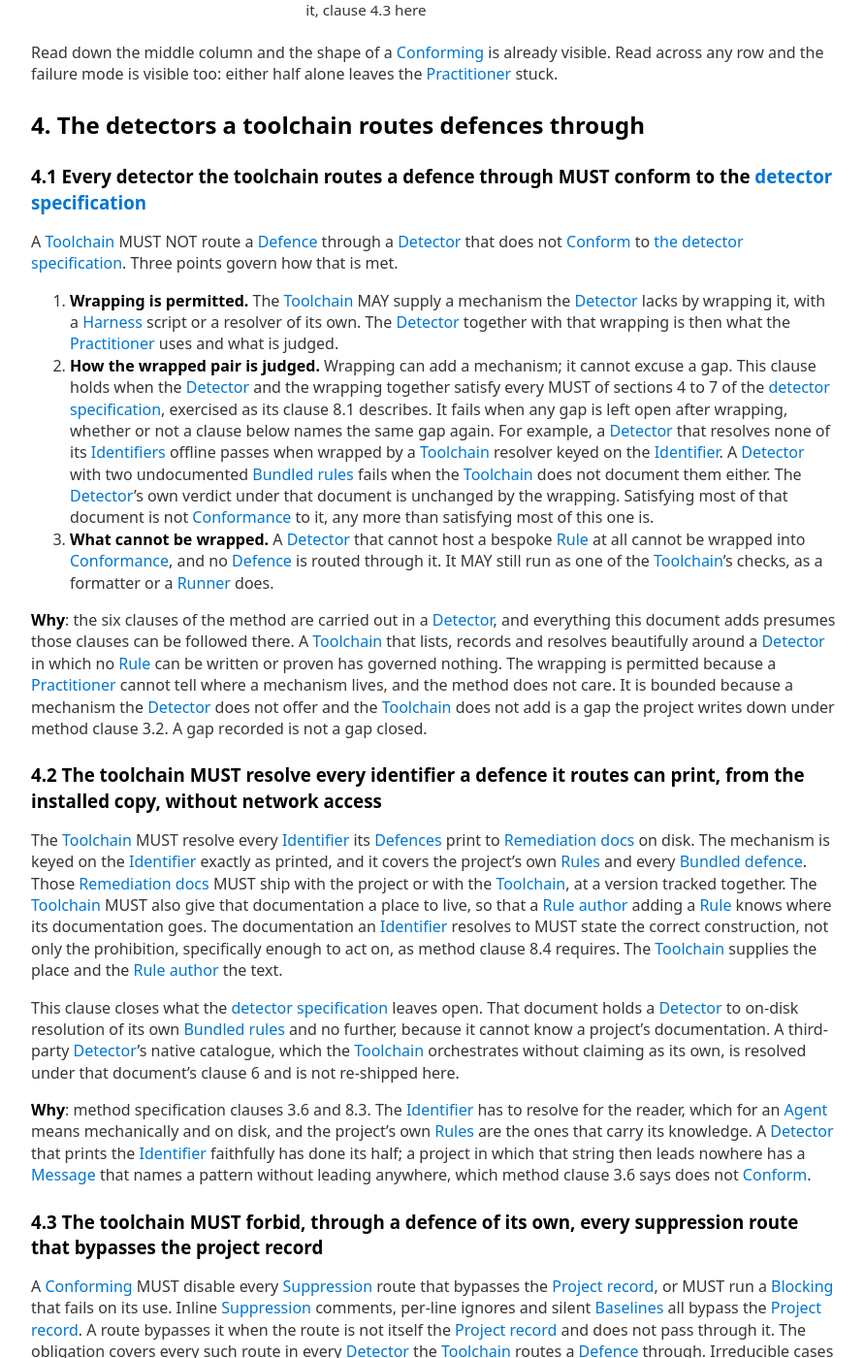
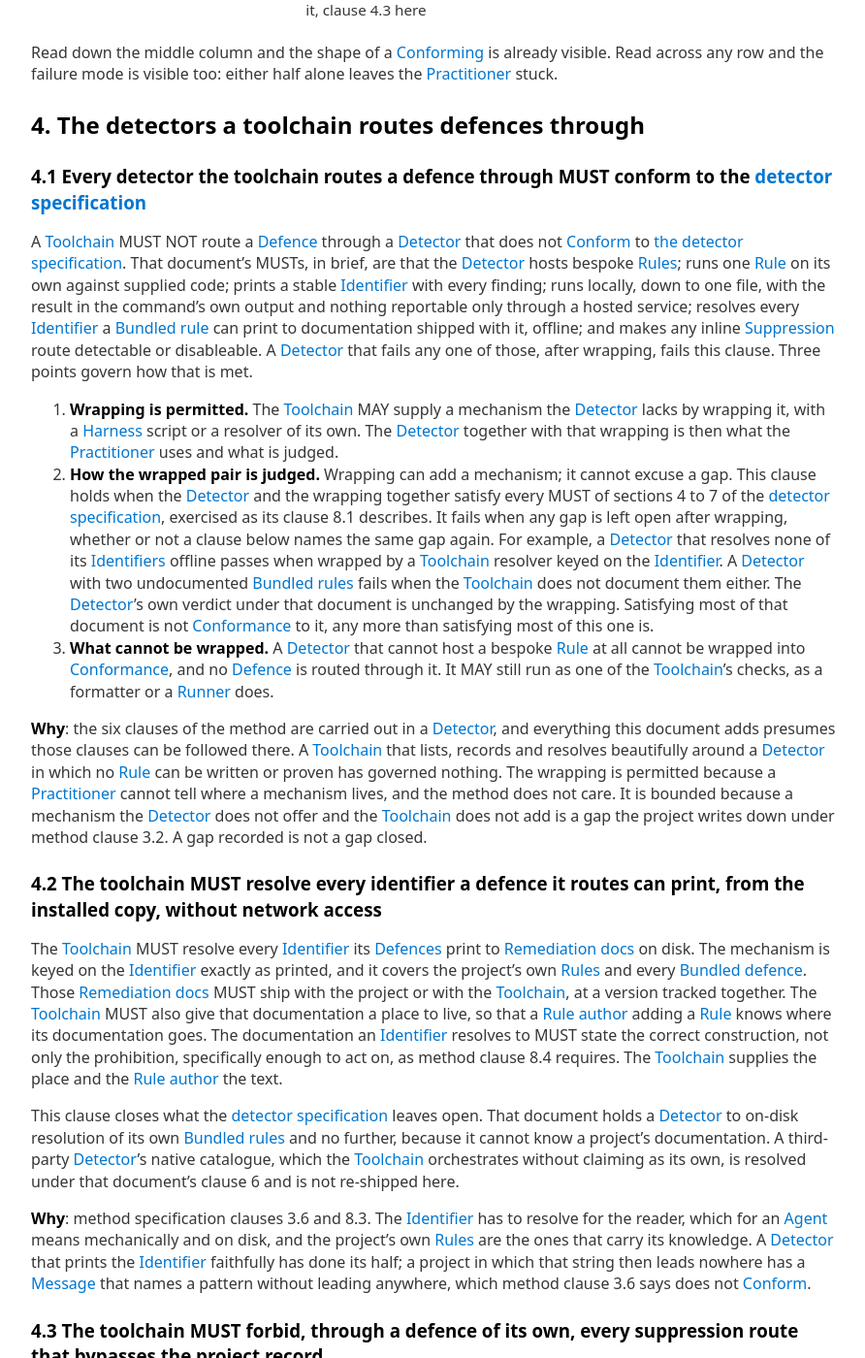
Before and after one commit to Defence-Before-Fix/defence-before-fix.github.io, a Jekyll site: the page built from TOOLING-SPEC.md, in a window 1280 px wide and 1400 px high, scrolled down 2876 px. Shown: the whole window at 97% size, without its empty margins (192-1084 px from the left). Built offline with Jekyll 4.4.1, drawn with Linux system fonts in a browser that asks for light colours; our own code applies the rules of GitHub Pages for plain Markdown files; some of the changed text lies outside the part shown.

Commit message:
Fifth pass from acceptance run 4: toolchain 4.1 self-contained, 4.3 without the double negative, 8.1 consistent with 4.2; detector 4.3 as a table; method section 3 map and 3.3 in three parts
Run 4 held the toolchain document's clarity at 4 for the first time, but three readers graded
4.1 on the detector's capabilities because judging it needs the detector specification they were
never given, so 4.1 now lists that document's obligations in one sentence and says a detector
failing any one of them after wrapping fails the clause. One reader found 8.1 and 4.2 in
tension over third-party catalogues; 8.1 now says what 4.2 says. Detector 4.3 was named by three
readers and gets a five-row table of stable and derived identifiers. Method 3.3 was named by
three and 3.1 by two, and clarity fell to 3; section 3 opens with a six-row map of the clauses
and 3.3 is labelled into its three parts.

```diff
--- a/TOOLING-SPEC.md
+++ b/TOOLING-SPEC.md
@@ -49,19 +49,19 @@
 Terms from the method specification and the [detector specification](DETECTOR-SPEC.md) carry over unchanged. Every
 capitalised term links to its definition; the ones this document leans on most are, in short:
 
-| Term                                          | In one line                                                                                                         |
-| --------------------------------------------- | ------------------------------------------------------------------------------------------------------------------- |
-| [Detector]                  | A tool that reads code without executing it and reports what it finds                                               |
-| [Runner]                      | A tool that executes code, a test suite or a compilation, and reports what happened                                 |
-| [Rule]                          | One check a [Detector] evaluates                                                                  |
-| [Defence]                    | A [Rule] with its documentation, in force and [Blocking]                            |
-| [Identifier]              | The stable name printed with a finding that leads to its documentation                                              |
-| [Blocking]                  | Fails the run rather than issuing a [Warning]                                                      |
-| [Exception]                | A recorded, justified decision to leave an [Instance] unfixed or a [Rule] unapplied |
-| [Practitioner]          | Whoever is doing the work, a person or an [Agent]                                                    |
-| [Owner]                        | The human who decides what the codebase may keep                                                                    |
+| Term           | In one line                                                                         |
+| -------------- | ----------------------------------------------------------------------------------- |
+| [Detector]     | A tool that reads code without executing it and reports what it finds               |
+| [Runner]       | A tool that executes code, a test suite or a compilation, and reports what happened |
+| [Rule]         | One check a [Detector] evaluates                                                    |
+| [Defence]      | A [Rule] with its documentation, in force and [Blocking]                            |
+| [Identifier]   | The stable name printed with a finding that leads to its documentation              |
+| [Blocking]     | Fails the run rather than issuing a [Warning]                                       |
+| [Exception]    | A recorded, justified decision to leave an [Instance] unfixed or a [Rule] unapplied |
+| [Practitioner] | Whoever is doing the work, a person or an [Agent]                                   |
+| [Owner]        | The human who decides what the codebase may keep                                    |
 | [Bundled rule] | A [Rule] a [Detector] ships rather than one the project wrote                       |
-| [Harness]           | The route by which one [Rule] is run against supplied code on its own                                 |
+| [Harness]      | The route by which one [Rule] is run against supplied code on its own               |
 
 These are additional.
 
@@ -88,17 +88,17 @@
 document states the mechanism half; the assembled [Toolchain] MUST provide every row, whichever
 part of it does so.
 
-| Requirement                                 | The mechanism, and where it is stated                                                                                                     | The project supplies                           |
-| ------------------------------------------- | ----------------------------------------------------------------------------------------------------------------------------------------- | ---------------------------------------------- |
-| Bespoke [Defences]         | The authoring and registration route, [detector specification](DETECTOR-SPEC.md) 4.1                                                      | The [Rules]                      |
-| The red proof                               | A [Harness], [detector specification](DETECTOR-SPEC.md) 4.2                                                     | The [Fixture] and the red run |
-| Running the [Defence]      | A local invocation, including subsets, [detector specification](DETECTOR-SPEC.md) 5                                                       | Running it                                     |
-| [Identifier] resolution | The lookup, [detector specification](DETECTOR-SPEC.md) 6 for [Bundled rules], clause 4.2 here for the rest | The documentation content                      |
-| Correct construction                        | A place for it to live, clause 4.2 here                                                                                                   | The remediation text                           |
-| Enumeration                                 | The listing, section 5 here                                                                                                               | The [Defences] listed         |
-| [Agent]-context summary      | Generation and delivery, section 7 here                                                                                                   | The terse lines                                |
-| Recorded decisions                          | A location it reads itself, section 6 here                                                                                                | The decisions                                  |
-| [Suppression]          | A route that can be forbidden, [detector specification](DETECTOR-SPEC.md) 7; forbidding it, clause 4.3 here                               | The decision, under method section 4           |
+| Requirement             | The mechanism, and where it is stated                                                                       | The project supplies                 |
+| ----------------------- | ----------------------------------------------------------------------------------------------------------- | ------------------------------------ |
+| Bespoke [Defences]      | The authoring and registration route, [detector specification](DETECTOR-SPEC.md) 4.1                        | The [Rules]                          |
+| The red proof           | A [Harness], [detector specification](DETECTOR-SPEC.md) 4.2                                                 | The [Fixture] and the red run        |
+| Running the [Defence]   | A local invocation, including subsets, [detector specification](DETECTOR-SPEC.md) 5                         | Running it                           |
+| [Identifier] resolution | The lookup, [detector specification](DETECTOR-SPEC.md) 6 for [Bundled rules], clause 4.2 here for the rest  | The documentation content            |
+| Correct construction    | A place for it to live, clause 4.2 here                                                                     | The remediation text                 |
+| Enumeration             | The listing, section 5 here                                                                                 | The [Defences] listed                |
+| [Agent]-context summary | Generation and delivery, section 7 here                                                                     | The terse lines                      |
+| Recorded decisions      | A location it reads itself, section 6 here                                                                  | The decisions                        |
+| [Suppression]           | A route that can be forbidden, [detector specification](DETECTOR-SPEC.md) 7; forbidding it, clause 4.3 here | The decision, under method section 4 |
 
 Read down the middle column and the shape of a [Conforming] [Toolchain] is already visible. Read across
 any row and the failure mode is visible too: either half alone leaves the [Practitioner] stuck.
@@ -108,7 +108,13 @@
 ### 4.1 Every detector the toolchain routes a defence through MUST conform to the [detector specification](DETECTOR-SPEC.md)
 
 A [Toolchain] MUST NOT route a [Defence] through a [Detector] that does not
-[Conform] to [the detector specification](DETECTOR-SPEC.md). Three points govern how that is met.
+[Conform] to [the detector specification](DETECTOR-SPEC.md). That document's MUSTs, in brief, are
+that the [Detector] hosts bespoke [Rules]; runs one [Rule] on its own against supplied code;
+prints a stable [Identifier] with every finding; runs locally, down to one file, with the result
+in the command's own output and nothing reportable only through a hosted service; resolves every
+[Identifier] a [Bundled rule] can print to documentation shipped with it, offline; and makes any
+inline [Suppression] route detectable or disableable. A [Detector] that fails any one of those,
+after wrapping, fails this clause. Three points govern how that is met.
 
 1. **Wrapping is permitted.** The [Toolchain] MAY supply a mechanism the
    [Detector] lacks by wrapping it, with a [Harness] script or a
@@ -168,9 +174,9 @@
 
 A [Conforming] [Toolchain] MUST disable every [Suppression]
 route that bypasses the [Project record], or MUST run a [Blocking]
-[Defence] that fails on its use. Inline [Suppression] comments, per-line
-ignores and silent [Baselines] all bypass the [Project record]. A route bypasses
-it when the route is not itself the [Project record] and does not pass through it. The
+[Defence] that fails on its use. A route bypasses the [Project record] when a finding can be
+silenced through it without an entry appearing in the [Project record]: an inline
+[Suppression] comment, a per-line ignore and a silently generated [Baseline] all do. The
 obligation covers every such route in every [Detector] the [Toolchain] routes a
 [Defence] through. Irreducible cases MUST be directed to the [Project record],
 where clause 6.2 requires a justification.
@@ -352,7 +358,8 @@
 [Identifier] printed and confirm it lands on that page. A member added to the
 [Rule] and not to the page then fails the release. A third-party [Detector]'s
 native catalogue, which the [Toolchain] orchestrates without claiming as its own, is outside
-this audit and inside clause 4.2's resolution all the same. The [detector specification](DETECTOR-SPEC.md)'s
+this audit; whether that catalogue resolves is judged under the
+[detector specification](DETECTOR-SPEC.md)'s clause 6, as clause 4.2 says. The [detector specification](DETECTOR-SPEC.md)'s
 clause 6.3 names the dangling reference as the failure to guard against above all others. This is the
 guard, and a [Toolchain] is not held to less than it holds its
 [Practitioners] to.
@@ -453,10 +460,10 @@
 does not have to build them alone.
 
 <!-- Term link definitions -->
+
 [agent]: SPEC.md#agent
 [agents]: SPEC.md#agent
 [baseline]: SPEC.md#baseline
-[baselines]: SPEC.md#baseline
 [blocking]: SPEC.md#blocking
 [bundled defence]: #bundled-defence
 [bundled defences]: #bundled-defence
```
Also changed, not shown: DETECTOR-SPEC.md (+9 -4 lines), SPEC.md (+21 -1 lines).
